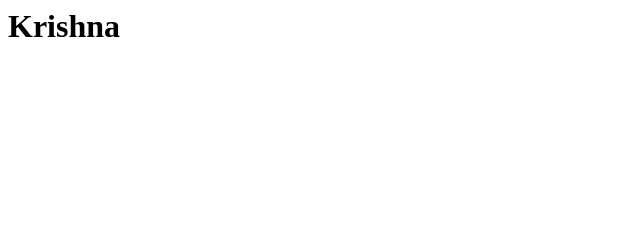
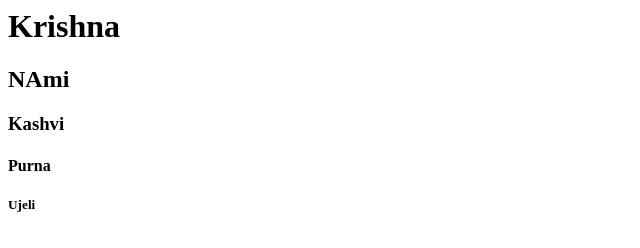
Before and after one commit to krishna-nami/newPorject, a plain HTML site: page index.html in a window 1280 px wide. Shown: the whole page, without its empty margins (0-640 px from the left). Drawn offline with Linux system fonts and the light colour scheme.

Commit message:
second commit

```diff
--- a/index.html
+++ b/index.html
@@ -1 +1,5 @@
 <h1> Krishna </h1>
+<h2> NAmi</h2>
+<h3> Kashvi</h3>
+<h4>Purna</h4>
+<h5> Ujeli</h5>
```
